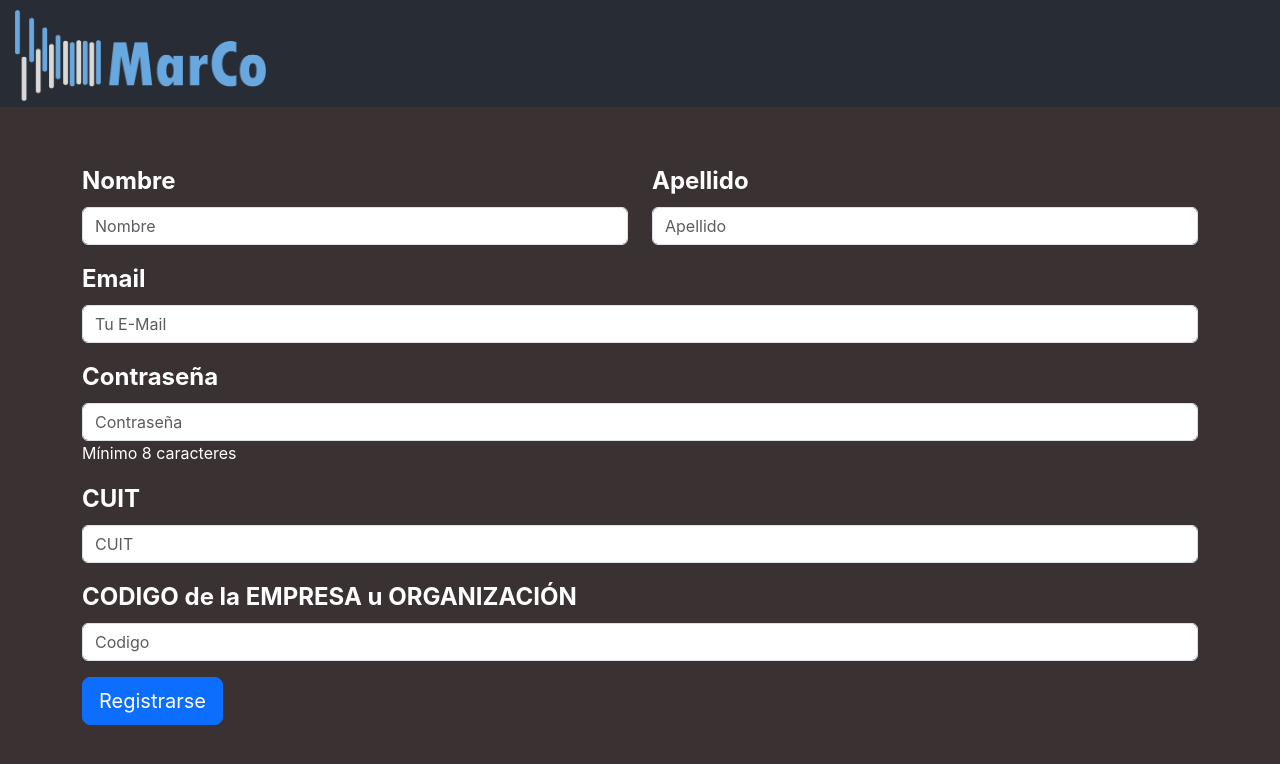
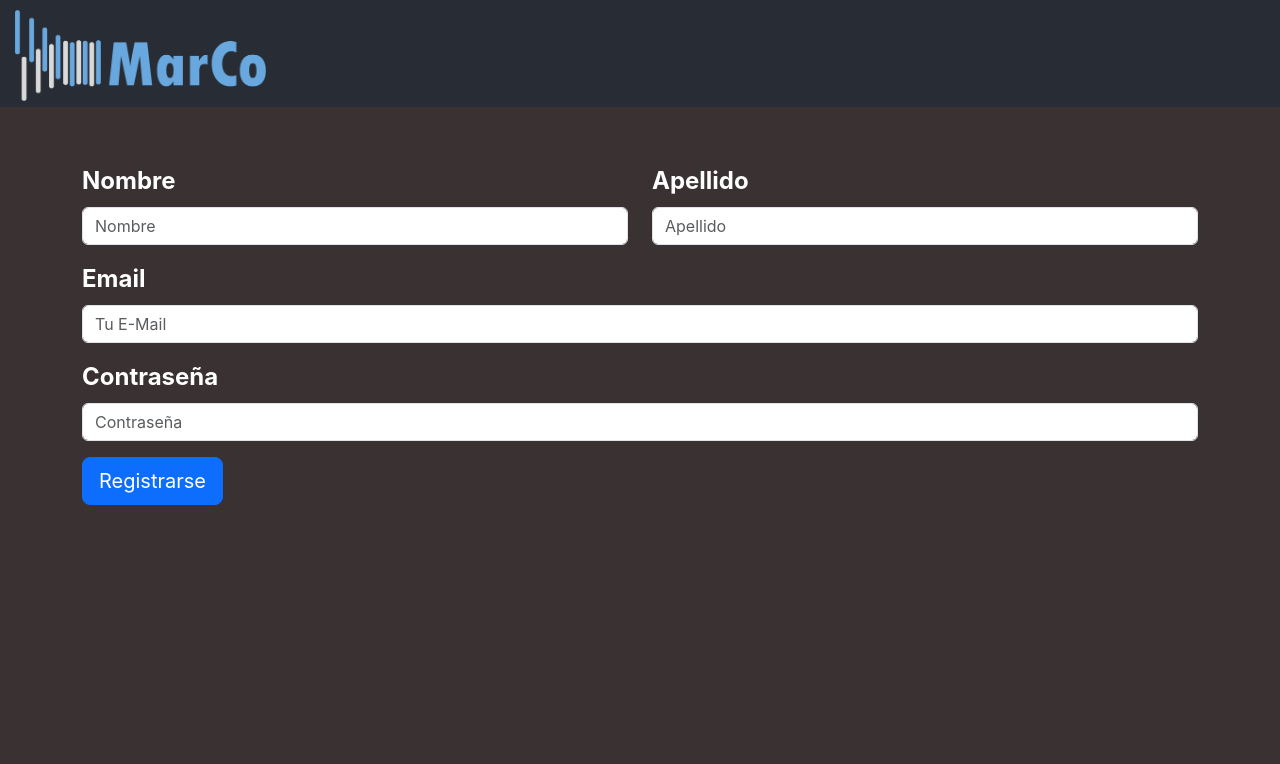
Before and after one commit to arielcn/MarcoCRM-Front, a React (Create React App) app: page / in a window 1280 px wide. Shown: the top 764 px of the page. Built offline with nearby package versions, Linux system fonts and the light colour scheme.

Commit message:
forms arreglados

```diff
--- a/src/App.js
+++ b/src/App.js
@@ -17,7 +17,7 @@ function App() {
         <img src="logo.png" className="App-logo" alt="logo" />
       </header>
       <body>
-        <FormRegisterD></FormRegisterD>
+        <FormRegisterV></FormRegisterV>
       </body>
     </div>
   );
--- a/src/Forms/FormRegisterD.js
+++ b/src/Forms/FormRegisterD.js
@@ -10,7 +10,6 @@ const FormRegisterD = () => {
     const [apellido, setApellido] = useState("");
     const [contraseña, setContraseña] = useState("");
     const [mail, setMail] = useState("");
-    const [codigoEmpresa, setCodigoEmpresa] = useState("");
     const [cuit, setCuit] = useState("")
     const [error, setError] = useState('')
 
@@ -22,7 +21,6 @@ const FormRegisterD = () => {
             Apellido: apellido,
             Contraseña: contraseña,
             Mail: mail,
-            CodigoEmpresa: codigoEmpresa,
             Cuit: cuit,
         };
 
@@ -43,34 +41,29 @@ const FormRegisterD = () => {
                 <Row className="mb-3">
                     <Form.Group as={Col} controlId="formGridEmail">
                         <Form.Label className="fs-4 text-white"><b>Nombre</b></Form.Label>
-                        <Form.Control type="text" placeholder="Nombre" value={nombre} onChange={(e => setNombre(e.target.value))} />
+                        <Form.Control type="text" placeholder="Nombre" required value={nombre} onChange={(e => setNombre(e.target.value))} />
                     </Form.Group>
 
                     <Form.Group as={Col} controlId="formGridPassword">
                         <Form.Label className="fs-4 text-white"><b>Apellido</b></Form.Label>
-                        <Form.Control type="text" placeholder="Apellido" value={apellido} onChange={(e => setApellido(e.target.value))} />
+                        <Form.Control type="text" placeholder="Apellido" required value={apellido} onChange={(e => setApellido(e.target.value))} />
                     </Form.Group>
                 </Row>
 
                 <Form.Group className="mb-3" controlId="formGridAddress1">
                     <Form.Label className="fs-4 text-white"><b>Email</b></Form.Label>
-                    <Form.Control type="email" placeholder="Tu E-Mail" value={mail} onChange={(e => setMail(e.target.value))} />
+                    <Form.Control type="email" placeholder="Tu E-Mail" required value={mail} onChange={(e => setMail(e.target.value))} />
                 </Form.Group>
 
                 <Form.Group className="mb-3" controlId="formGridAddress2">
                     <Form.Label className="fs-4 text-white"><b>Contraseña</b></Form.Label>
-                    <Form.Control type="password" placeholder="Contraseña" value={contraseña} onChange={(e => setContraseña(e.target.value))} />
+                    <Form.Control type="password" placeholder="Contraseña" required value={contraseña} onChange={(e => setContraseña(e.target.value))} />
                     <p className="text-white">Mínimo 8 caracteres</p>
                 </Form.Group>
 
                 <Form.Group className="mb-3" controlId="formGridAddress2">
                     <Form.Label className="fs-4 text-white"><b>CUIT</b></Form.Label>
-                    <Form.Control type="text" placeholder="CUIT" value={cuit} onChange={(e => setCuit(e.target.value))} />
-                </Form.Group>
-
-                <Form.Group className="mb-3" controlId="formGridAddress2">
-                    <Form.Label className="fs-4 text-white"><b>CODIGO de la EMPRESA u ORGANIZACIÓN</b></Form.Label>
-                    <Form.Control type="text" placeholder="Codigo" value={codigoEmpresa} onChange={(e => setCodigoEmpresa(e.target.value))} />
+                    <Form.Control type="text" placeholder="CUIT" required value={cuit} onChange={(e => setCuit(e.target.value))} />
                 </Form.Group>
 
                 <Button variant="primary" size="lg" type="submit">
--- a/src/Forms/FormRegisterV.js
+++ b/src/Forms/FormRegisterV.js
@@ -8,7 +8,7 @@ import axios from 'axios';
 const FormRegisterV = (props) => {
     const [nombre, setNombre] = useState("");
     const [apellido, setApellido] = useState("");
-    const [pwd, setPwd] = useState("");
+    const [contraseña, setContraseña] = useState("");
     const [mail, setMail] = useState("");
     const [error, setError] = useState('')
 
@@ -16,14 +16,14 @@ const FormRegisterV = (props) => {
     const handleSubmit = (event) => {
         event.preventDefault(); //Prevent page reload
 
-        let cliente = {
+        let vendedor = {
             Nombre: nombre,
             Apellido: apellido,
+            Contraseña: contraseña,
             Mail: mail,
-            Pwd: pwd,
         };
 
-        axios.post("http://localhost:3001/clientes", { cliente })
+        axios.post("http://localhost:3001/usuario", { vendedor })
             .then((response) => {
                 console.log(response.status, response.data.token);
                 setError('')
@@ -31,6 +31,7 @@ const FormRegisterV = (props) => {
             .catch((err) => {
                 setError("Mail ya registrado");
                 console.log("ERROR!", err);
+                console.log(vendedor)
             });
     }
 
@@ -56,7 +57,7 @@ const FormRegisterV = (props) => {
 
                 <Form.Group className="mb-3" controlId="formGridAddress2">
                     <Form.Label className="fs-4 text-white"><b>Contraseña</b></Form.Label>
-                    <Form.Control type="password" placeholder="Contraseña" value={pwd} onChange={(e => setPwd(e.target.value))} />
+                    <Form.Control type="password" placeholder="Contraseña" value={contraseña} onChange={(e => setContraseña(e.target.value))} />
                 </Form.Group>
 
                 <Button variant="primary" size="lg" type="submit">
```
